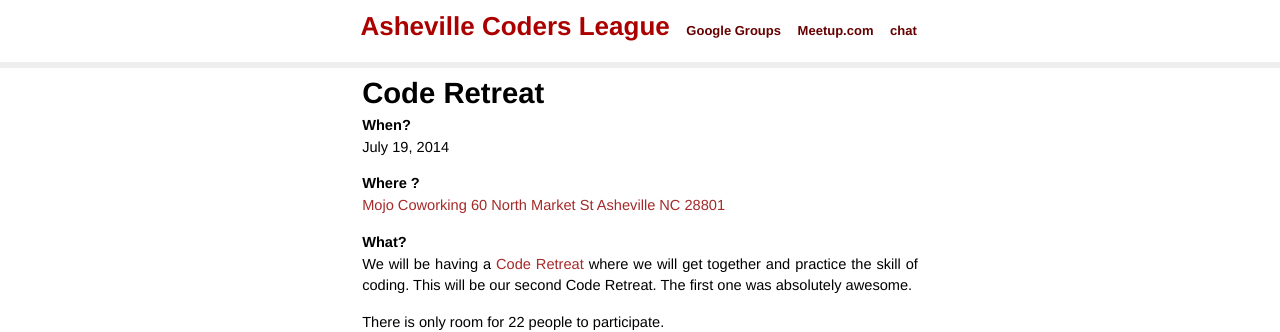
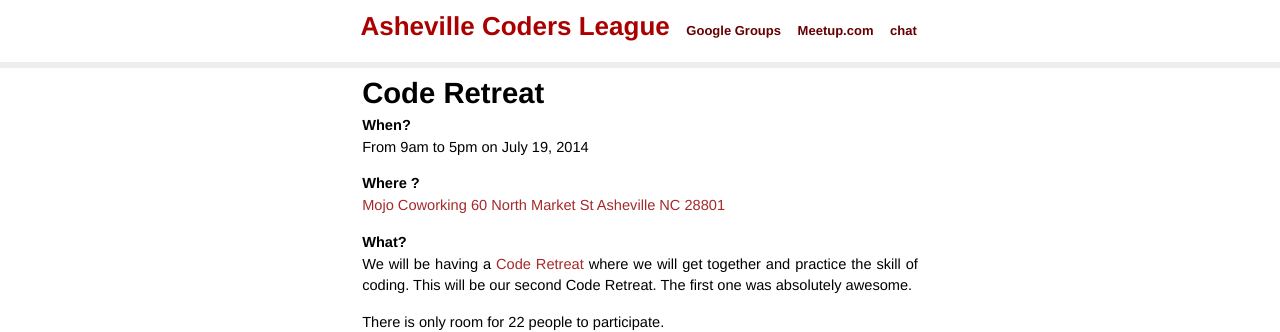
Before and after one commit to avlcoders/avlcoders.github.io, a Jekyll site: the page built from code-retreat.md, in a window 1280 px wide. Shown: the top 332 px of the page. Built offline with Jekyll 4.4.1, drawn with Linux system fonts in a browser that asks for light colours.

Commit message:
added time

```diff
--- a/code-retreat.md
+++ b/code-retreat.md
@@ -6,9 +6,10 @@ title: Code Retreat
 # Code Retreat
 
 #### When?
-July 19, 2014
+From 9am to 5pm on July 19, 2014
 
 #### Where ?
+
 [Mojo Coworking](http://mojocoworking.com/)
 [60 North Market St Asheville NC 28801](https://www.google.com/maps/place/60+N+Market+St/@35.597884,-82.551299,17z/data=!3m1!4b1!4m2!3m1!1s0x8859f4a801de1b8d:0x10998c5fa2480a2c?hl=en)
 
```
